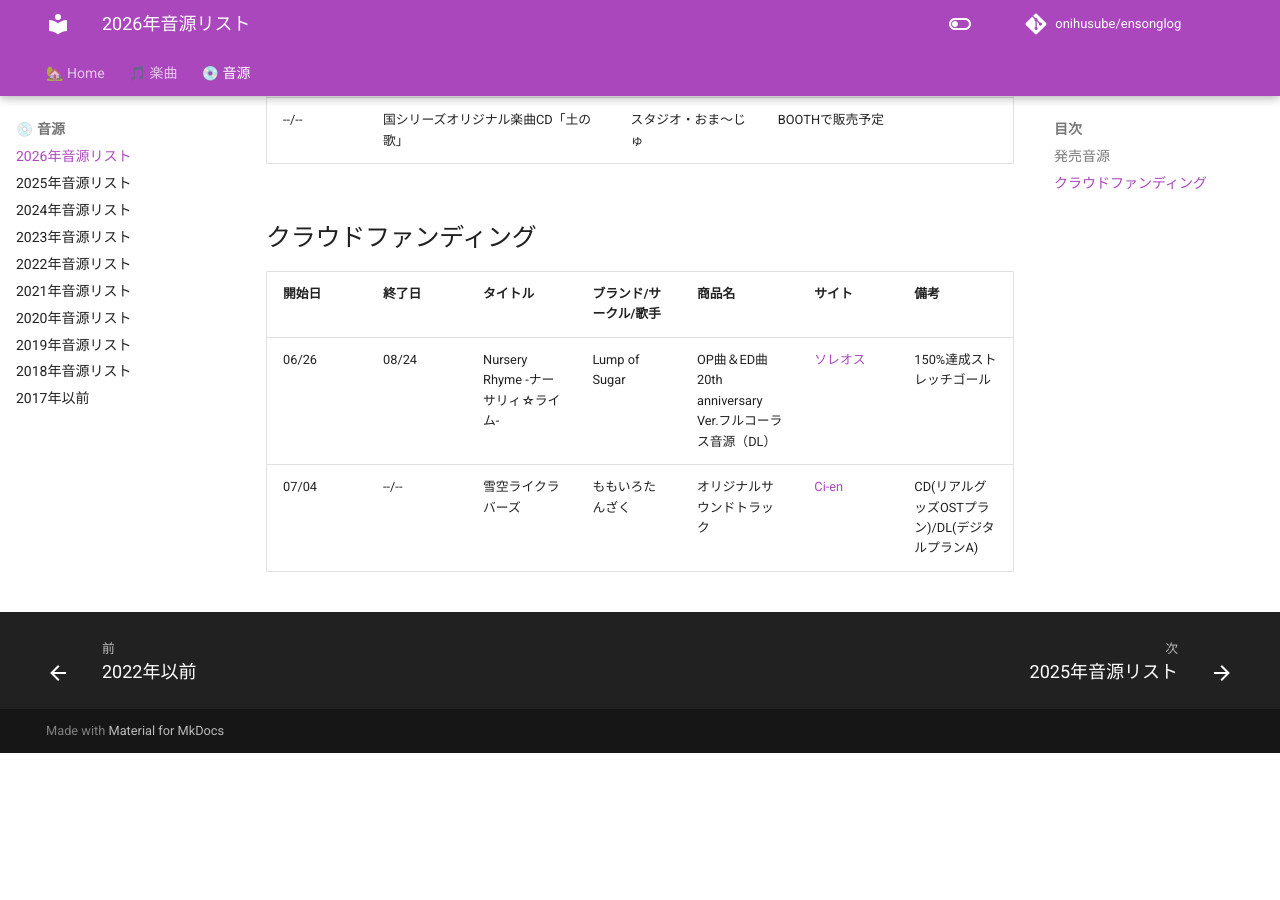
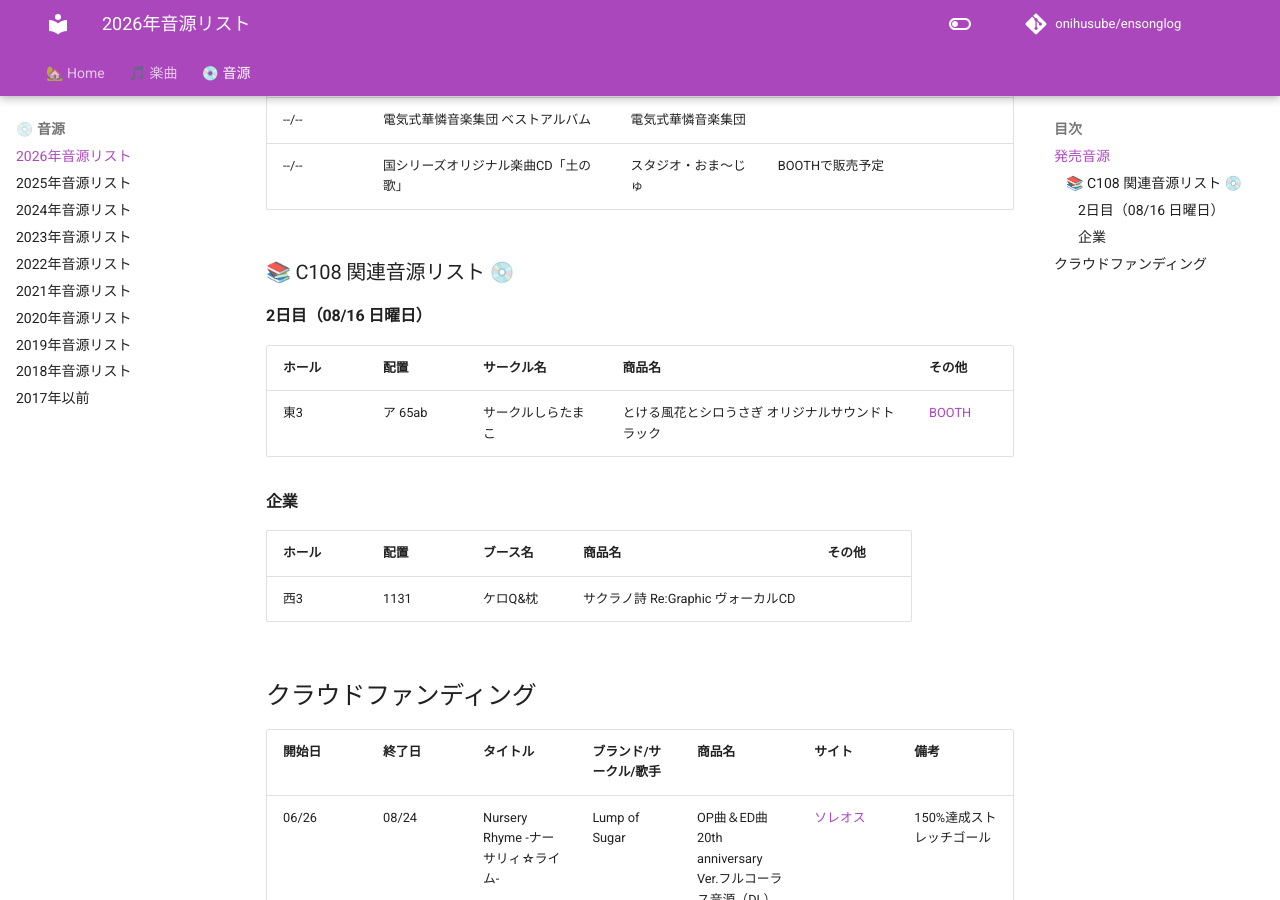
Before and after one commit to onihusube/ensonglog, an MkDocs documentation site: the page built from docs/2026/音源.md, in a window 1280 px wide and 900 px high, scrolled down 10577 px. Built offline with MkDocs 1.6.1 and Material for MkDocs 9.7.7, drawn with Linux system fonts in a browser that asks for light colours; comment, search, counter and statistics services are not loaded; before the commit the page ends 11330 px from its top, so only the background shows below that; some of the changed text lies outside the part shown.

Commit message:
サクラノ詩 Re:Graphic ヴォーカルCD追加

```diff
--- a/docs/2026/音源.md
+++ b/docs/2026/音源.md
@@ -135,6 +135,7 @@ search:
 | 07/31 | ぼっちな魔王と俺の塔 サウンドトラックCD | KarinProject | 巨塔edition特典 |
 | 07/-- | [ダウンロード版：ディメンション凸ラバース!!サウンドトラック](./音源個別/ディメンション凸ラバース!!オリジナルサウンドトラック.md) | CRYSTALiA | 豪華版特典サントラの単体販売 </br> [試聴](https://www.youtube.com/watch?v=EIKbzJeXBdc) |
 | 08/12 | 榊原ゆいワークスアルバム『Synchronicity』 | 榊原ゆい | [HP](https://wardrecords.com/page/sakakibarayui/synchronicity/) |
+| 08/15 | サクラノ詩 Re:Graphic ヴォーカルCD | ケロQ/枕 | C108 [HP](https://www.keromakura.net/event/comiket/c108/) |
 | 08/16 | とける風花とシロうさぎ オリジナルサウンドトラック | サークルしらたまこ | C108 </br> [BOOTH](https://shiratamaco.booth.pm/items/8538159) |
 | 08/28 | メイクラ OPソングCD | あざらしそふと+1 | 豪華版特典 |
 | 09/18 | アイベヤ オリジナルサウンドトラックCD | あざらしそふと | アイベヤ COMPLETE BOX特典（DL版付き） |
@@ -154,6 +155,20 @@ search:
 | --/-- | 電気式華憐音楽集団 ベストアルバム | 電気式華憐音楽集団 |  |
 | --/-- | 国シリーズオリジナル楽曲CD「土の歌」 | スタジオ・おま～じゅ | BOOTHで販売予定 |
 
+### 📚 C108 関連音源リスト 💿
+
+#### 2日目（08/16 日曜日）
+
+|ホール|配置|サークル名|商品名|その他|
+|---|---|---|---|---|
+| 東3 | ア 65ab | サークルしらたまこ | とける風花とシロうさぎ オリジナルサウンドトラック | [BOOTH](https://shiratamaco.booth.pm/items/8538159) |
+
+#### 企業
+
+|ホール|配置|ブース名|商品名|その他|
+|---|---|---|---|---|
+| 西3 | 1131 | ケロQ&枕 | サクラノ詩 Re:Graphic ヴォーカルCD |  |
+
 ## クラウドファンディング
 
 | 開始日 | 終了日 | タイトル | ブランド/サークル/歌手 | 商品名 | サイト | 備考 |
```
